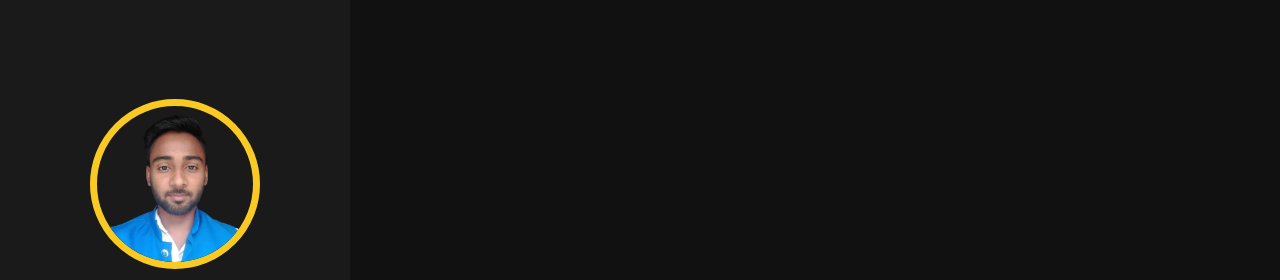
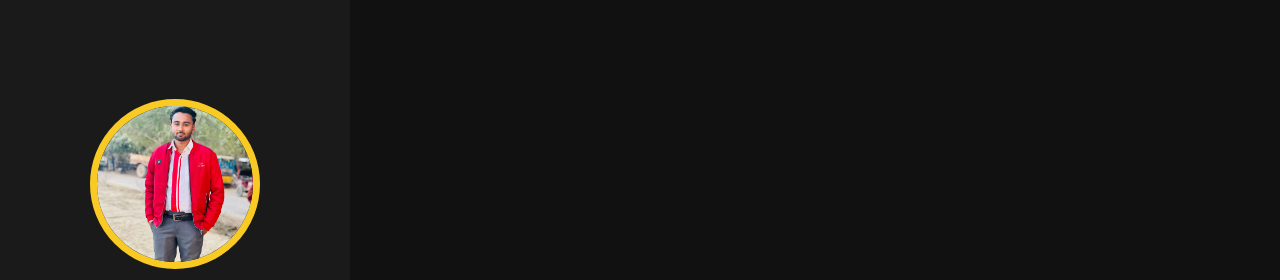
Before and after one commit to Shashank-kushwaha/portfolio.githb.io, a plain HTML site: page index.html in a window 1280 px wide. Shown: the top 280 px of the page. Drawn offline with nearby package versions, Linux system fonts and the light colour scheme.

Commit message:
Update index.html

```diff
--- a/index.html
+++ b/index.html
@@ -19,7 +19,7 @@
 <header>
 
     <div class="user">
-        <img src="my-image.png" alt="">
+        <img src="my-image.jpeg" alt="">
         <h3 class="name">Shashank</h3>
         <p class="post">Frontend Developer</p>
     </div>
```
